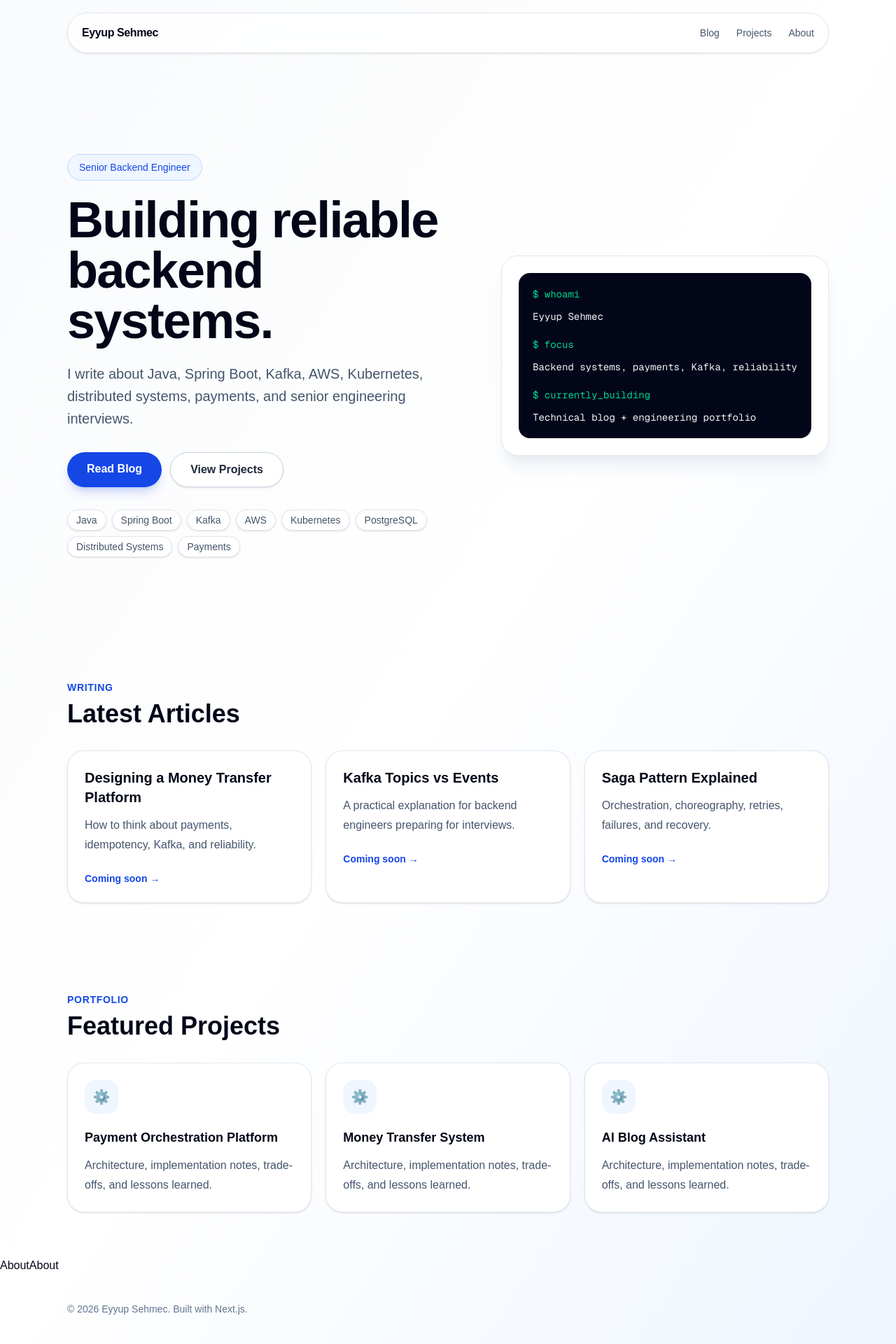
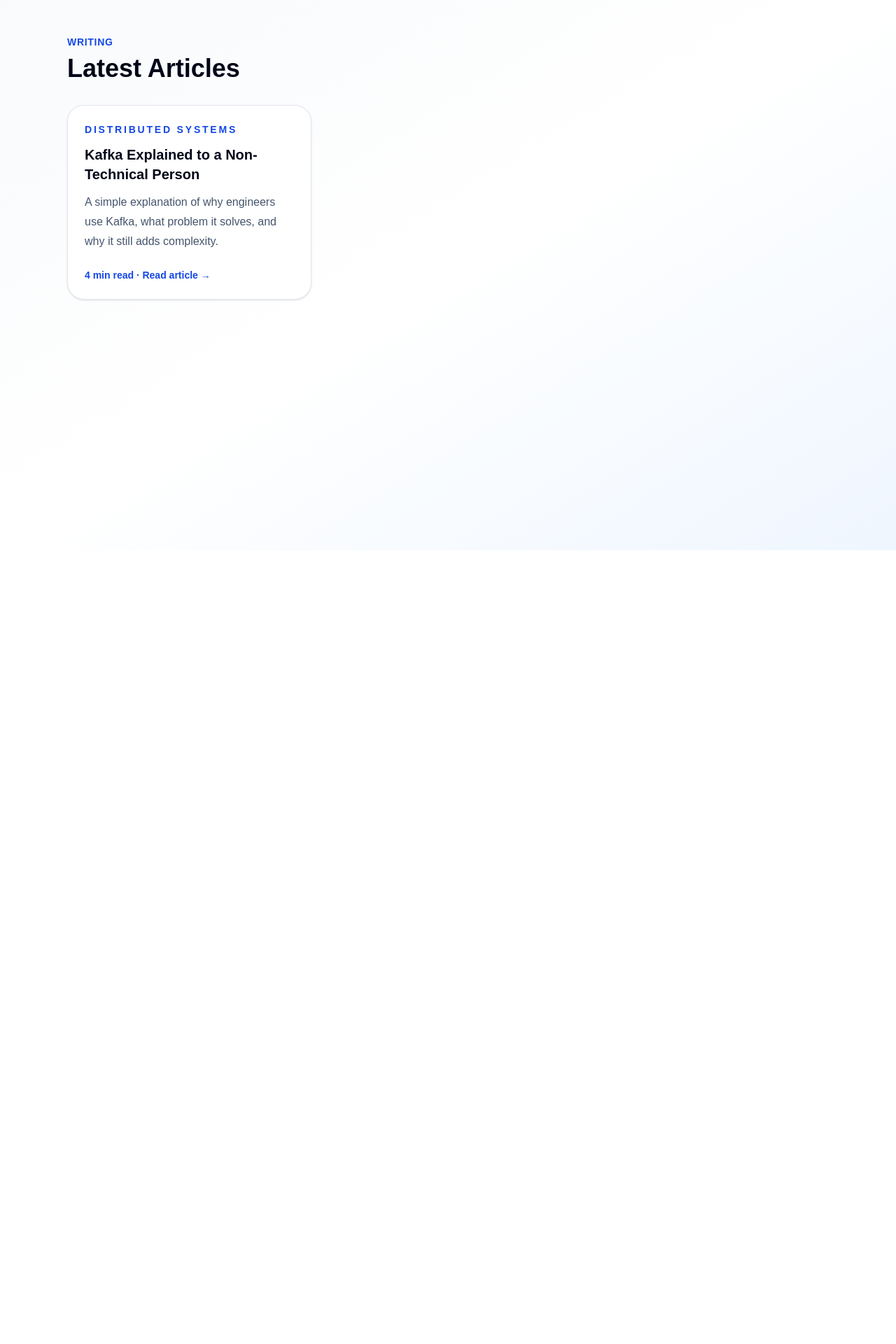
Before and after one commit to esehmec/eyyupsehmec-dev, a Next.js app: page / in a window 1280 px wide. Shown: the part 14-1934 px from the top of the page at 70% size. After the commit the page ends 800 px from the top, so only its background shows below. Built offline with nearby package versions, Linux system fonts and the light colour scheme.

Commit message:
implementing article indexing

```diff
--- /dev/null
+++ b/app/blog/kafka-architecture/article.json
@@ -0,0 +1,15 @@
+{
+
+    "title": "Kafka Explained to a Non-Technical Person",
+
+    "slug": "kafka-architecture",
+
+    "category": "Distributed Systems",
+
+    "summary": "A simple explanation of why engineers use Kafka, what problem it solves, and why it still adds complexity.",
+
+    "date": "2026-06-28",
+
+    "readTime": "4 min read"
+
+  }
--- a/app/page.tsx
+++ b/app/page.tsx
@@ -1,17 +1,39 @@
-const posts = [
-  {
-    title: "Designing a Money Transfer Platform",
-    description: "How to think about payments, idempotency, Kafka, and reliability.",
-  },
-  {
-    title: "Kafka Topics vs Events",
-    description: "A practical explanation for backend engineers preparing for interviews.",
-  },
-  {
-    title: "Saga Pattern Explained",
-    description: "Orchestration, choreography, retries, failures, and recovery.",
-  },
-];
+import fs from "fs";
+import path from "path";
+import Link from "next/link";
+
+type Post = {
+  title: string;
+  slug: string;
+  category: string;
+  summary: string;
+  date: string;
+  readTime: string;
+};
+
+function getPosts(): Post[] {
+  const blogDir = path.join(process.cwd(), "app", "blog");
+
+  if (!fs.existsSync(blogDir)) return [];
+
+  return fs
+    .readdirSync(blogDir, { withFileTypes: true })
+    .filter((dirent) => dirent.isDirectory())
+    .map((dirent) => {
+      const articlePath = path.join(blogDir, dirent.name, "article.json");
+
+      if (!fs.existsSync(articlePath)) return null;
+
+      const article = JSON.parse(fs.readFileSync(articlePath, "utf8"));
+
+      return {
+        ...article,
+        slug: article.slug ?? dirent.name,
+      };
+    })
+    .filter(Boolean)
+    .sort((a, b) => b!.date.localeCompare(a!.date)) as Post[];
+}
 
 const projects = [
   "Payment Orchestration Platform",
@@ -31,74 +53,11 @@ const skills = [
 ];
 
 export default function Home() {
+  const posts = getPosts();
+
   return (
     <main className="min-h-screen bg-gradient-to-br from-slate-50 via-white to-blue-50 text-slate-950">
-      <section className="mx-auto max-w-6xl px-6 py-8 sm:px-8">
-        <nav className="mb-16 flex items-center justify-between rounded-full border border-slate-200 bg-white/80 px-5 py-4 shadow-sm backdrop-blur">
-          <div className="font-bold tracking-tight">Eyyup Sehmec</div>
-
-          <div className="hidden gap-6 text-sm font-medium text-slate-600 sm:flex">
-            <a href="#blog" className="hover:text-blue-700">Blog</a>
-            <a href="#projects" className="hover:text-blue-700">Projects</a>
-            <a href="about" className="hover:text-blue-700">About</a>
-          </div>
-        </nav>
-
-        <div className="grid items-center gap-12 py-10 lg:grid-cols-[1.1fr_0.9fr] lg:py-20">
-          <div>
-            <p className="mb-5 inline-flex rounded-full border border-blue-200 bg-blue-50 px-4 py-2 text-sm font-medium text-blue-700">
-              Senior Backend Engineer
-            </p>
-
-            <h1 className="max-w-4xl text-5xl font-black tracking-tight text-slate-950 sm:text-6xl lg:text-7xl">
-              Building reliable backend systems.
-            </h1>
-
-            <p className="mt-6 max-w-2xl text-lg leading-8 text-slate-600 sm:text-xl">
-              I write about Java, Spring Boot, Kafka, AWS, Kubernetes,
-              distributed systems, payments, and senior engineering interviews.
-            </p>
-
-            <div className="mt-8 flex flex-col gap-3 sm:flex-row">
-              <a
-                href="#blog"
-                className="rounded-full bg-blue-700 px-7 py-3 text-center font-semibold text-white shadow-lg shadow-blue-700/20 transition hover:bg-blue-800"
-              >
-                Read Blog
-              </a>
-
-              <a
-                href="#projects"
-                className="rounded-full border border-slate-300 bg-white px-7 py-3 text-center font-semibold text-slate-800 shadow-sm transition hover:border-blue-300 hover:text-blue-700"
-              >
-                View Projects
-              </a>
-            </div>
-
-            <div className="mt-8 flex flex-wrap gap-2">
-              {skills.map((skill) => (
-                <span
-                  key={skill}
-                  className="rounded-full border border-slate-200 bg-white px-3 py-1 text-sm text-slate-600 shadow-sm"
-                >
-                  {skill}
-                </span>
-              ))}
-            </div>
-          </div>
-
-          <div className="rounded-3xl border border-slate-200 bg-white p-6 shadow-xl shadow-slate-200/70">
-            <div className="rounded-2xl bg-slate-950 p-5 font-mono text-sm text-slate-100">
-              <p className="text-emerald-400">$ whoami</p>
-              <p className="mt-3">Eyyup Sehmec</p>
-              <p className="mt-5 text-emerald-400">$ focus</p>
-              <p className="mt-3">Backend systems, payments, Kafka, reliability</p>
-              <p className="mt-5 text-emerald-400">$ currently_building</p>
-              <p className="mt-3">Technical blog + engineering portfolio</p>
-            </div>
-          </div>
-        </div>
-      </section>
+      {/* keep your existing hero/nav/projects/footer code */}
 
       <section id="blog" className="mx-auto max-w-6xl px-6 py-16 sm:px-8">
         <div className="mb-8 flex items-end justify-between gap-4">
@@ -112,52 +71,30 @@ export default function Home() {
 
         <div className="grid gap-5 md:grid-cols-3">
           {posts.map((post) => (
-            <article
-              key={post.title}
+            <Link
+              key={post.slug}
+              href={`/blog/${post.slug}`}
               className="group rounded-3xl border border-slate-200 bg-white p-6 shadow-sm transition hover:-translate-y-1 hover:border-blue-200 hover:shadow-xl"
             >
+              <p className="mb-3 text-sm font-semibold uppercase tracking-[0.2em] text-blue-700">
+                {post.category}
+              </p>
+
               <h3 className="text-xl font-bold group-hover:text-blue-700">
                 {post.title}
               </h3>
-              <p className="mt-3 leading-7 text-slate-600">{post.description}</p>
+
+              <p className="mt-3 leading-7 text-slate-600">{post.summary}</p>
+
               <p className="mt-6 text-sm font-semibold text-blue-700">
-                Coming soon →
+                {post.readTime} · Read article →
               </p>
-            </article>
+            </Link>
           ))}
         </div>
       </section>
 
-      <section id="projects" className="mx-auto max-w-6xl px-6 py-16 sm:px-8">
-        <p className="text-sm font-semibold uppercase tracking-wider text-blue-700">
-          Portfolio
-        </p>
-        <h2 className="mt-2 text-3xl font-bold sm:text-4xl">Featured Projects</h2>
-
-        <div className="mt-8 grid gap-5 sm:grid-cols-2 lg:grid-cols-3">
-          {projects.map((project) => (
-            <div
-              key={project}
-              className="rounded-3xl border border-slate-200 bg-white p-6 shadow-sm transition hover:-translate-y-1 hover:shadow-xl"
-            >
-              <div className="mb-5 flex h-12 w-12 items-center justify-center rounded-2xl bg-blue-50 text-xl">
-                ⚙️
-              </div>
-              <h3 className="text-lg font-bold">{project}</h3>
-              <p className="mt-3 leading-7 text-slate-600">
-                Architecture, implementation notes, trade-offs, and lessons learned.
-              </p>
-            </div>
-          ))}
-        </div>
-      </section>
-
-      <a href="/about" className="hover:text-blue-700">About</a>
-      <a href="/about2" className="hover:text-blue-700">About</a>
-
-      <footer className="mx-auto max-w-6xl px-6 py-10 text-sm text-slate-500 sm:px-8">
-        © 2026 Eyyup Sehmec. Built with Next.js.
-      </footer>
+      {/* keep the rest of your page */}
     </main>
   );
 }
```
Also changed, not shown: app/blog/kafka-architecture/page.tsx (line endings or trailing spaces).
